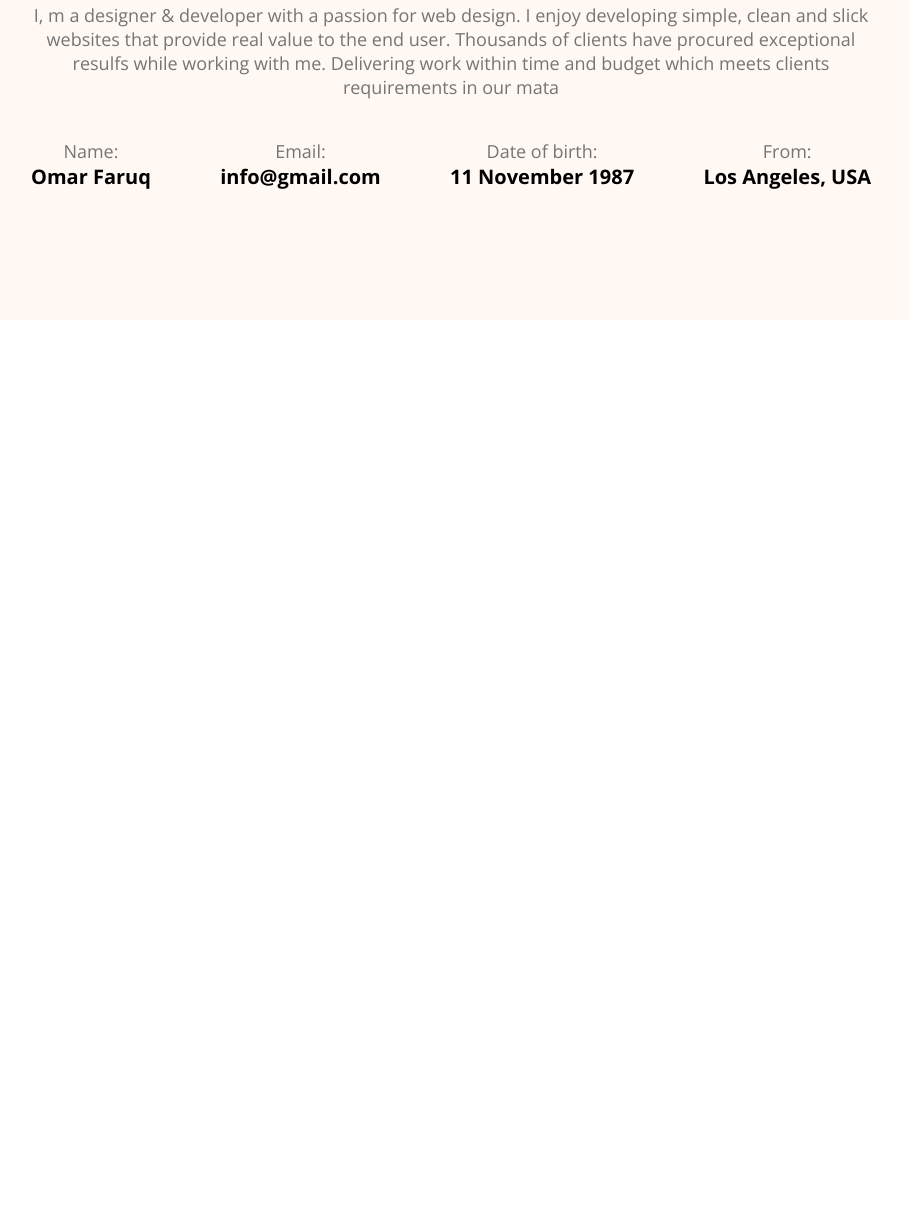
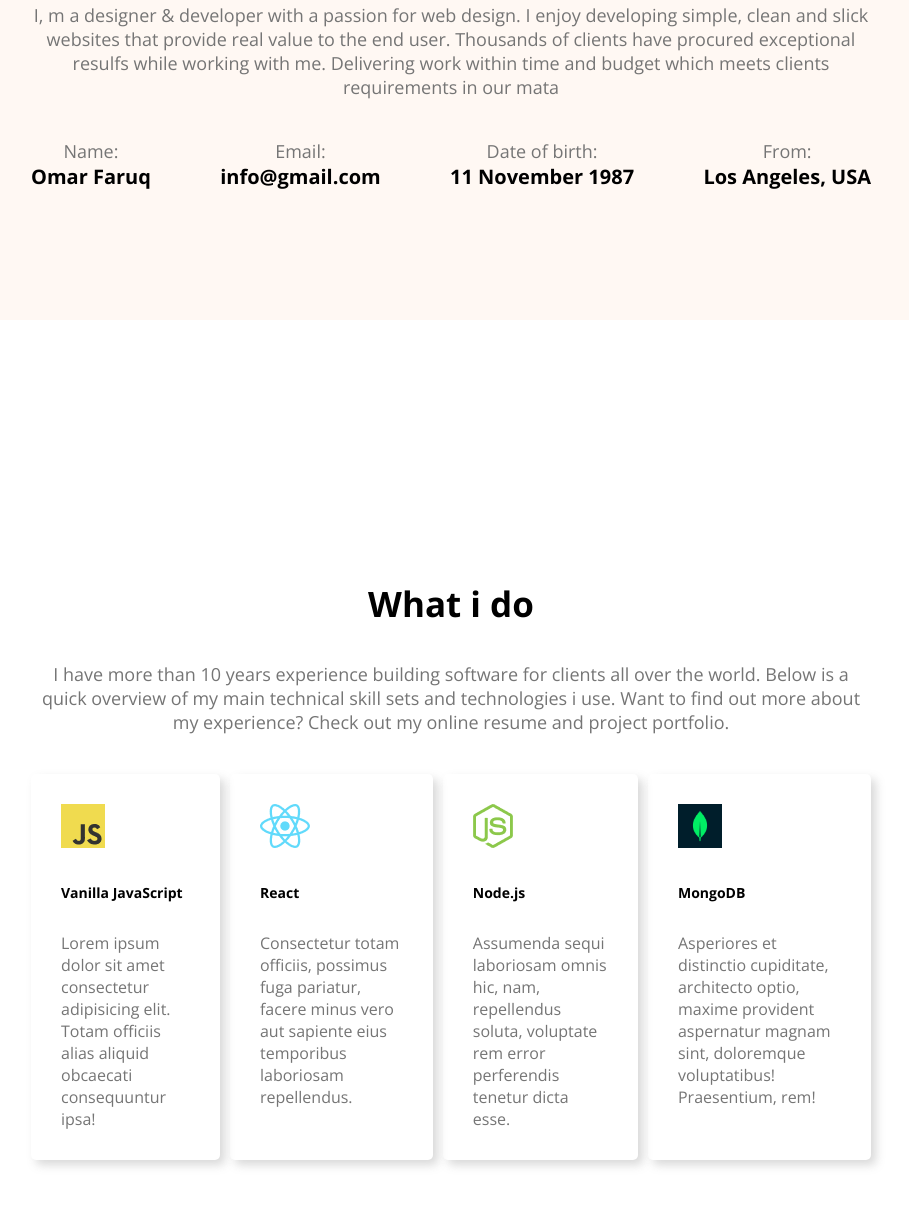
Before and after one commit to OmarFaruq967/portfolio, a plain HTML site: page index.html in a window 1280 px wide. Shown: the part 980-2186 px from the top of the page, without its empty margins (189-1098 px from the left). Before the commit the page ends 1300 px from the top, so only its background shows below. Drawn offline with nearby package versions, Linux system fonts and the light colour scheme.

Commit message:
first commit

```diff
--- a/index.html
+++ b/index.html
@@ -65,7 +65,47 @@
 
             </div>
         </section>
+        <section class="what-i-do">
+            <h3 class="what-i-do-title">What i do</h3>
+            <p class="what-i-do-discription">I have more than 10 years experience building software for clients all over
+                the
+                world. Below is a quick
+                overview of my main technical skill sets and technologies i use. Want to find out more about my
+                experience?
+                Check out my online resume and project portfolio.</p>
+            <div class="skill-container">
+                <div class="skill">
+                    <img src="/images/icons/js.png" alt="js">
+                    <p class="skill-tile">Vanilla JavaScript</p>
+                    <p class="skill-discription">
+                        Lorem ipsum dolor sit amet consectetur adipisicing elit. Totam officiis
+                        alias aliquid obcaecati
+                        consequuntur ipsa!</p>
 
+                </div>
+                <div class="skill">
+                    <img src="/images/icons/react.png" alt="react">
+                    <p class="skill-tile">React</p>
+                    <p class="skill-discription">
+                        Consectetur totam officiis, possimus fuga pariatur, facere minus vero aut sapiente eius
+                        temporibus laboriosam repellendus.</p>
+                </div>
+                <div class="skill">
+                    <img src="/images/icons/nodejs.png" alt="Node">
+                    <p class="skill-tile">Node.js</p>
+                    <p class="skill-discription">
+                        Assumenda sequi laboriosam omnis hic, nam, repellendus soluta, voluptate rem error perferendis
+                        tenetur dicta esse.</p>
+                </div>
+                <div class="skill">
+                    <img src="/images/icons/mongo.png" alt="MongoDB">
+                    <p class="skill-tile">MongoDB</p>
+                    <p class="skill-discription">
+                        Asperiores et distinctio cupiditate, architecto optio, maxime provident aspernatur magnam sint,
+                        doloremque voluptatibus! Praesentium, rem!</p>
+                </div>
+            </div>
+        </section>
     </main>
 </body>
 
--- a/style/style.css
+++ b/style/style.css
@@ -114,3 +114,46 @@ main{
     font-size: 20px;
     font-weight: 700;
 }
+/* what i do */
+.what-i-do{
+    margin-top: 130px;
+    /* background-color: #fff8f3; */
+    border-radius: 10px;
+    padding: 130px 150px;
+}
+.what-i-do-title{
+    font-size: 35px;
+    font-weight: 700;
+    text-align: center;
+    margin-bottom: 35px;
+
+}
+.what-i-do-discription{
+    font-size: 18px;
+    color: #757575;
+    margin-bottom: 40px;
+    text-align: center;
+}
+/* skill container */
+.skill-container{
+    display: flex;
+    justify-content: space-between;
+    /* background-color: rgb(255, 146, 4); */
+    gap: 10px;
+}
+.skill{
+    padding: 30px;
+    /* border: 1px solid black; */
+    box-shadow: 5px 5px 10px #75757546;
+    border-radius: 5px;
+}
+.skill-tile{
+    font-size: 14px;
+    font-weight: 600;
+    margin-top: 30px;
+}
+.skill-discription{
+    font-size: 16px;
+    color: #757575;
+    margin-top: 30px;
+}
```
